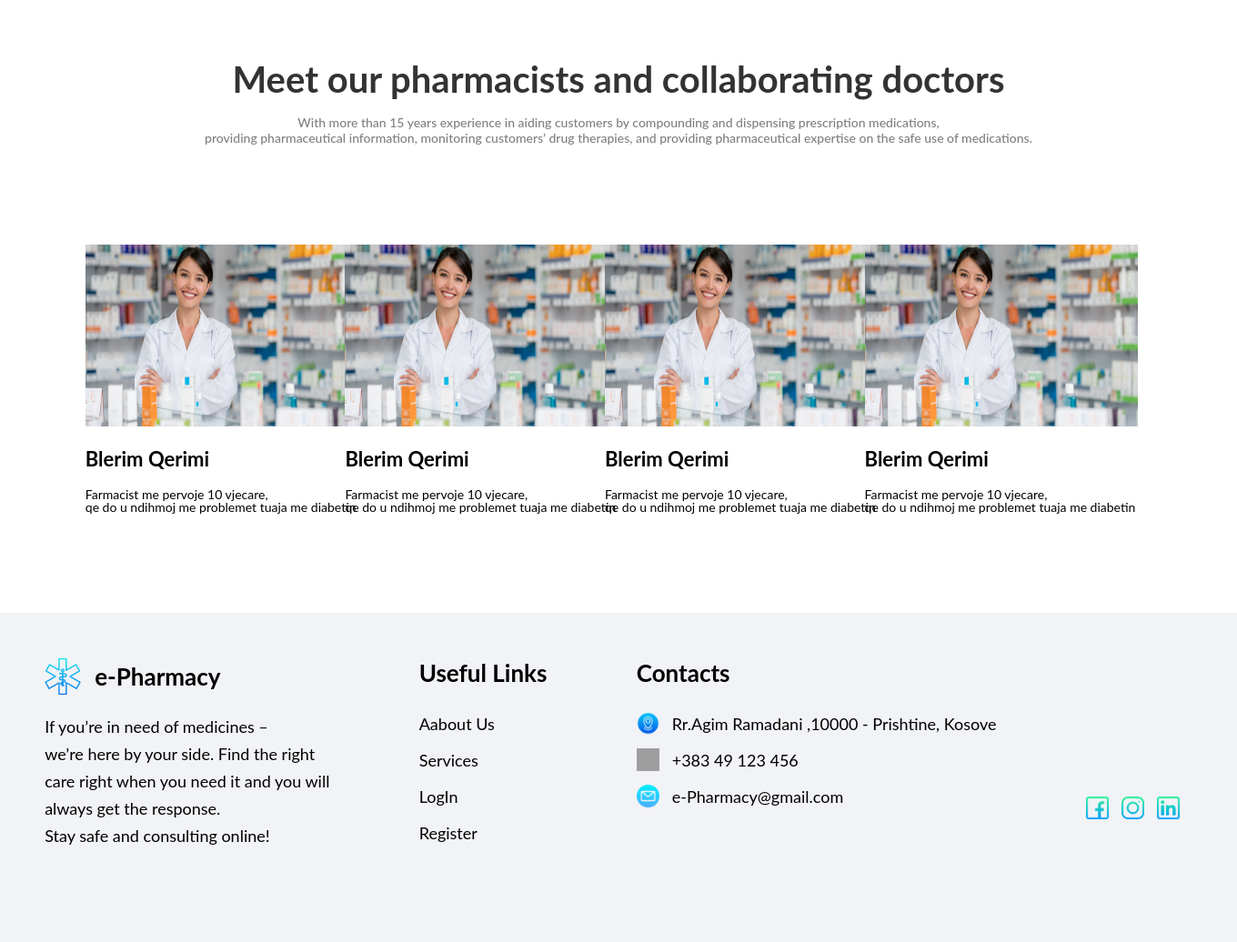
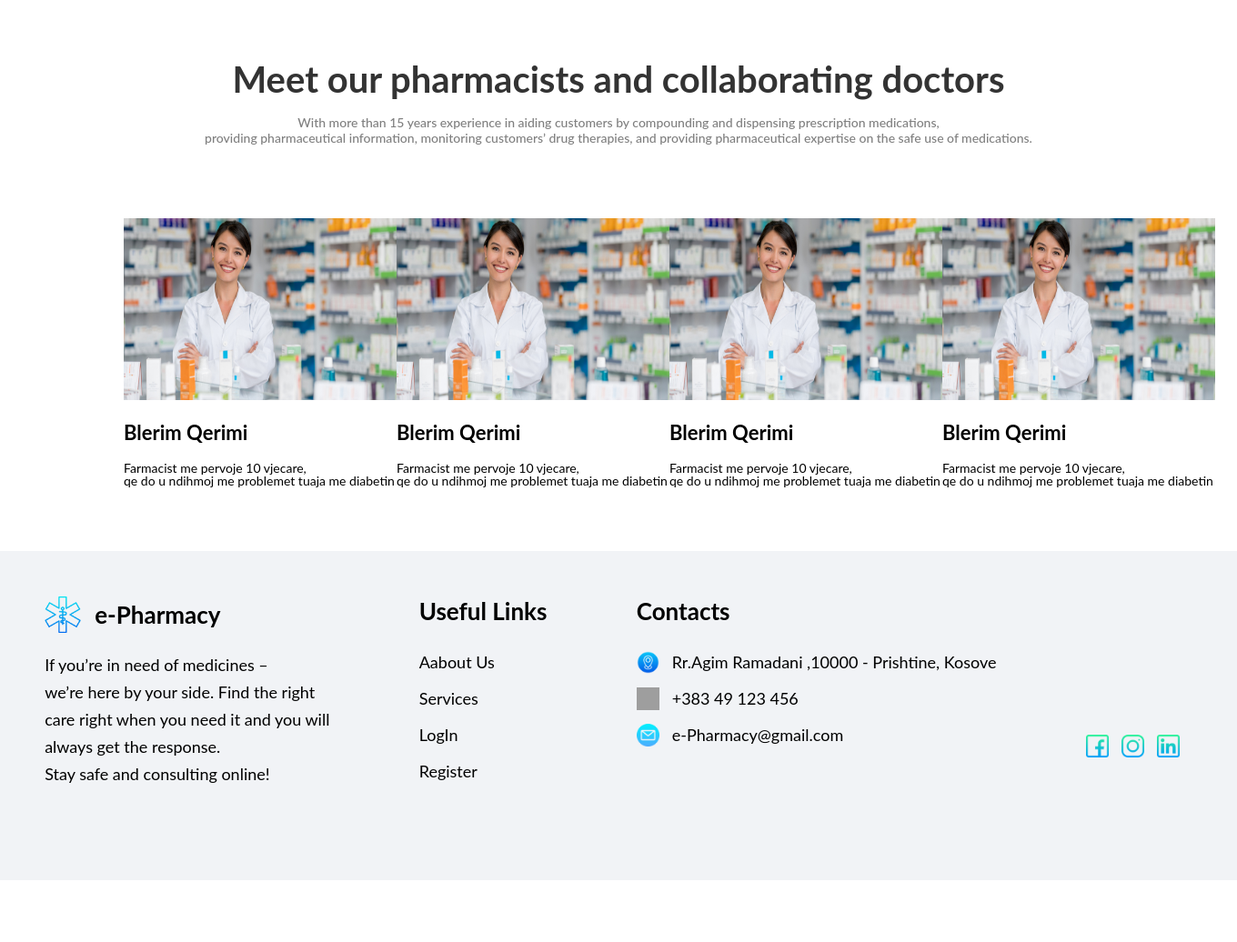
Before and after one commit to diella3/e-Pharmacy, a PHP site: page /services.html in a window 1360 px wide. Shown: the part 3120-4156 px from the top of the page at 91% size. After the commit the page ends 4088 px from the top, so only its background shows below. Run offline with PHP 8.4, Linux system fonts and the light colour scheme; grey boxes are pictures that could not be loaded.

Commit message:
style improvement

```diff
--- a/css/services.css
+++ b/css/services.css
@@ -133,14 +133,13 @@ font-size: 14px;
 
 }
 .rreshtifotove {
-    display: flex;
-    /*flex-wrap: wrap; */
-    /*margin-left: -15px;
-    margin-right: -15px; */
+    display:flex;
+    justify-content: space-between;
+    width: 80%;
+    margin: 0 auto;
     margin-bottom: 70px;
-     margin: 8%;
 }
-.permbajtja1 {
+/* .permbajtja1 {
     position: relative;
     width: 100%;
     margin-left: -15px;
@@ -148,7 +147,7 @@ font-size: 14px;
 }
 .permbajtja2 {
    position: relative;
-}
+} */
 .mjekfoto {
     position: relative;
 
--- a/services.html
+++ b/services.html
@@ -219,7 +219,7 @@
         </div>
 
         <div class="rreshtifotove">
-             <div class="permbajtja1">
+            <div class="permbajtja1">
                 <div class="permbajtja2">
 
                         <div class="mjekfoto">
```
